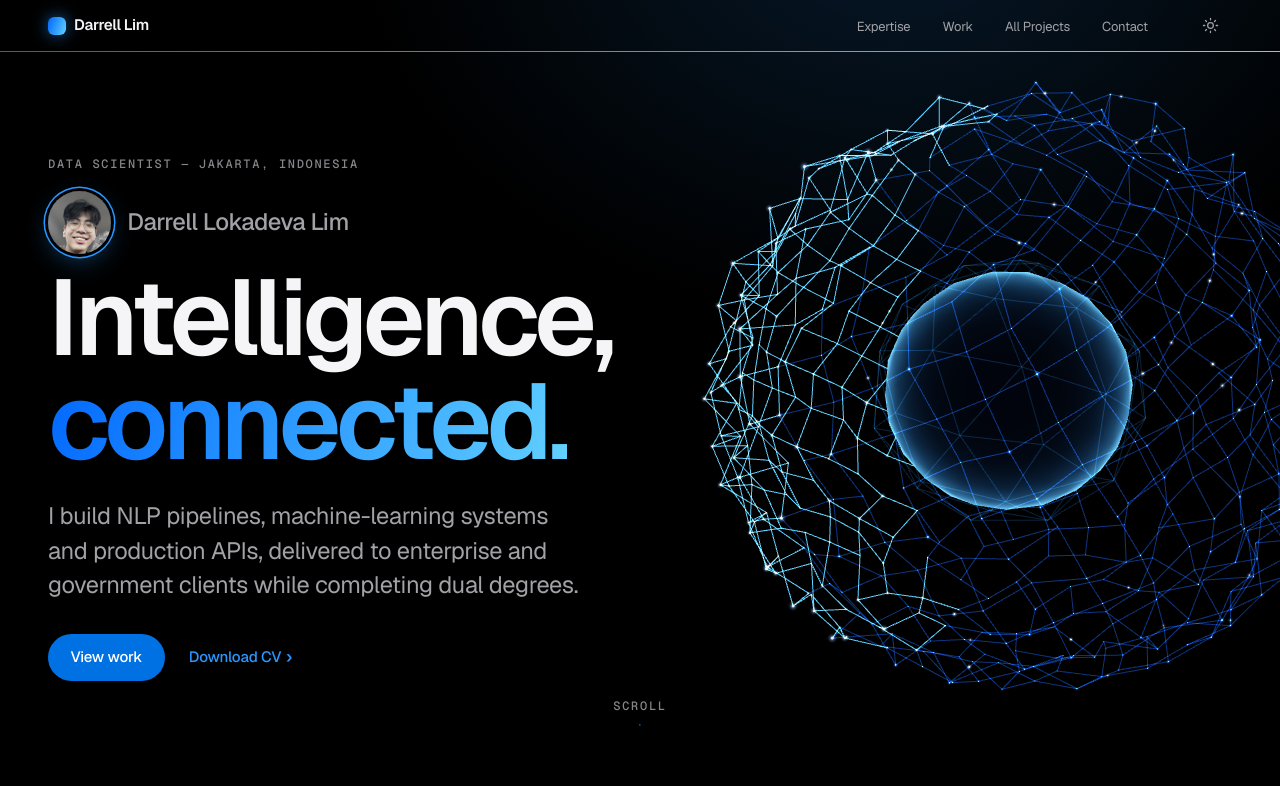
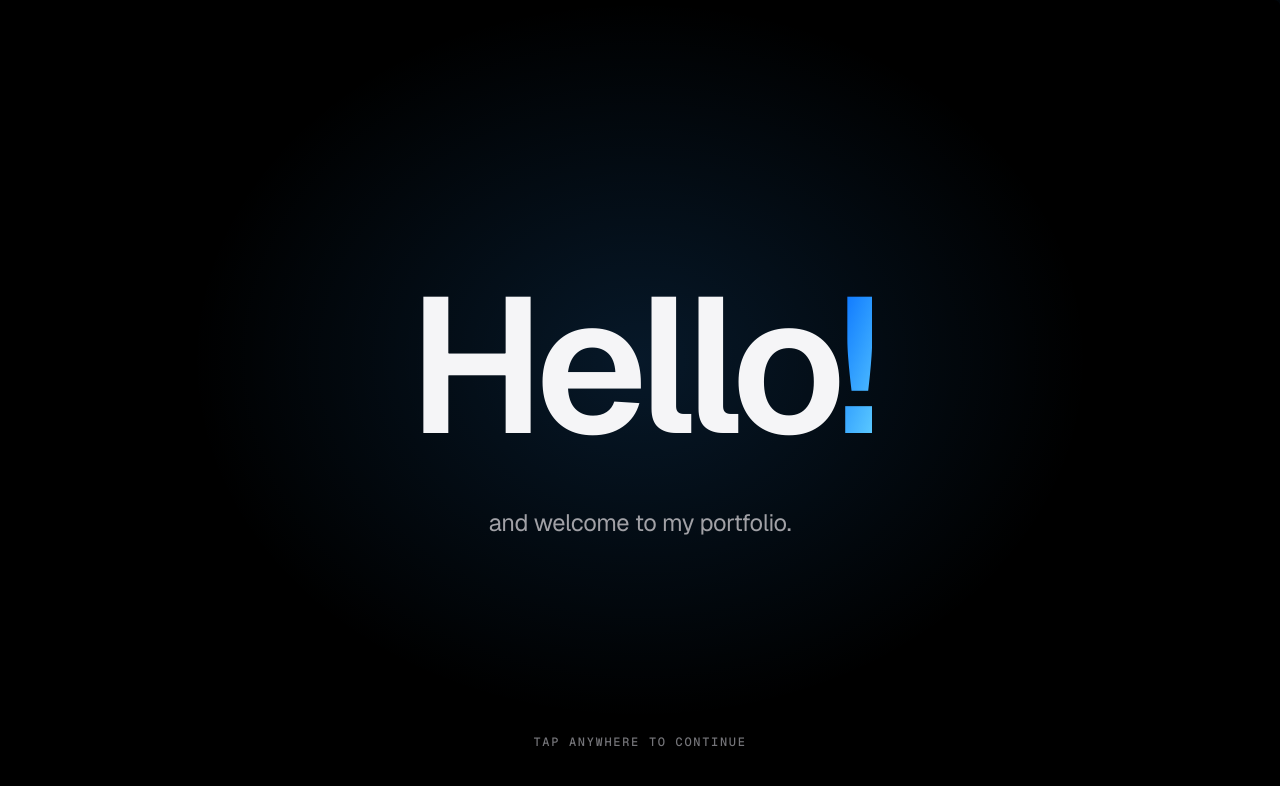
Before and after one commit to mdevx3/mdevx3.github.io, a website with bundled scripts: page index.html in a window 1280 px wide. Shown: the top 786 px of the page. Built offline with nearby package versions, Linux system fonts and the light colour scheme; animation ran at ten frames a second.

Commit message:
hello page feature

```diff
--- /dev/null
+++ b/assets/css/components/intro.css
@@ -0,0 +1,56 @@
+/* =============================================
+   INTRO / GREETING SCREEN  (index.html)
+   Full-screen "Hello!" shown once per session before the portfolio.
+   Visible only while <html> has .show-intro (set by the inline <head>
+   script, so the page never flashes first). intro.js animates it in,
+   waits for a tap/click/key, then lifts it away like a curtain and removes it.
+   ============================================= */
+.intro { display: none; }
+.show-intro .intro {
+  position: fixed;
+  inset: 0;
+  z-index: calc(var(--z-overlay) + 10);
+  display: grid;
+  place-items: center;
+  padding: var(--gutter);
+  background:
+    radial-gradient(50vmax 40vmax at 50% 45%, var(--spot-color), transparent 70%),
+    var(--bg);
+  cursor: pointer;
+  outline: none;
+  -webkit-tap-highlight-color: transparent;
+}
+.show-intro { overflow: hidden; } /* no scrolling behind the greeting */
+
+.intro-content { text-align: center; }
+.intro-hello {
+  font-size: clamp(4.5rem, 2rem + 13vw, 12rem);
+  font-weight: 600;
+  line-height: 1;
+  letter-spacing: -0.055em;
+}
+/* Mask so letters rise up from behind an invisible baseline */
+.intro-mask { display: inline-block; overflow: hidden; padding: 0.06em 0.08em 0.14em; vertical-align: top; }
+.intro-word { display: inline-block; }
+.intro-char { display: inline-block; will-change: transform; }
+.intro-char:last-child { background: var(--gradient); -webkit-background-clip: text; background-clip: text; -webkit-text-fill-color: transparent; }
+
+.intro-sub {
+  margin-top: var(--space-4);
+  font-size: var(--fs-lead);
+  letter-spacing: -0.015em;
+  color: var(--text-2);
+}
+
+.intro-hint {
+  position: absolute;
+  left: 0; right: 0;
+  bottom: max(var(--space-7), env(safe-area-inset-bottom));
+  text-align: center;
+  color: var(--text-3);
+}
+.intro-hint.is-shown { animation: intro-breathe 2.4s var(--ease-in-out) infinite; }
+@keyframes intro-breathe {
+  0%, 100% { opacity: 0.5; }
+  50% { opacity: 1; }
+}
--- a/assets/css/main.css
+++ b/assets/css/main.css
@@ -7,6 +7,7 @@
 @import url('base.css');
 
 @import url('components/scene.css');
+@import url('components/intro.css');
 @import url('components/button.css');
 @import url('components/section.css');
 @import url('components/nav.css');
--- /dev/null
+++ b/assets/js/components/intro.js
@@ -0,0 +1,71 @@
+/* =============================================
+   INTRO / GREETING SCREEN
+   1. "Hello!" rises in letter by letter
+   2. "and welcome to my portfolio." follows underneath
+   3. A faint hint invites a tap/click; any tap, click, Enter, Space or Esc
+      fades the screen away to reveal the portfolio.
+   Shown once per browser-tab session (sessionStorage 'intro-seen') and never
+   for #section links: that decision is made by the inline <head> script,
+   which adds html.show-intro before first paint.
+   ============================================= */
+import { animate, stagger, prefersReducedMotion, hasFinePointer, EASE_OUT } from '../lib/motion.js';
+
+const SEEN_KEY = 'intro-seen';
+
+/** @param {HTMLElement} intro the .intro overlay */
+export function initIntro(intro) {
+  const root = document.documentElement;
+  if (!root.classList.contains('show-intro')) { intro.remove(); return; }
+
+  const reduced = prefersReducedMotion();
+  const word = intro.querySelector('.intro-word');
+  const sub = intro.querySelector('.intro-sub');
+  const hint = intro.querySelector('.intro-hint');
+  const content = intro.querySelector('.intro-content');
+  const behind = [...document.querySelectorAll('body > :not(.intro):not(script)')];
+
+  // Split "Hello!" into letters so they can rise one after another
+  word.innerHTML = [...word.textContent].map((c) => `<span class="intro-char" aria-hidden="true">${c}</span>`).join('');
+  hint.textContent = hasFinePointer() ? 'Click anywhere or press Enter to continue' : 'Tap anywhere to continue';
+
+  intro.hidden = false;
+  behind.forEach((el) => { el.inert = true; }); // the page behind can't be focused or clicked
+  intro.focus({ preventScroll: true });
+
+  /* ----- Entrance ----- */
+  if (reduced) {
+    hint.classList.add('is-shown');
+  } else {
+    animate(intro.querySelectorAll('.intro-char'), { y: ['115%', '0%'] }, { duration: 1, delay: stagger(0.07, { startDelay: 0.2 }), ease: EASE_OUT });
+    animate(sub, { opacity: [0, 1], y: [24, 0], filter: ['blur(6px)', 'blur(0px)'] }, { duration: 1, delay: 0.85, ease: EASE_OUT });
+    animate(hint, { opacity: [0, 0.5] }, { duration: 0.8, delay: 1.9 }).then(() => hint.classList.add('is-shown'));
+  }
+
+  /* ----- Exit ----- */
+  let leaving = false;
+  function proceed() {
+    if (leaving) return;
+    leaving = true;
+    try { sessionStorage.setItem(SEEN_KEY, '1'); } catch { /* private mode: shows again next load */ }
+    const finish = () => {
+      root.classList.remove('show-intro');
+      behind.forEach((el) => { el.inert = false; });
+      intro.remove();
+      document.removeEventListener('keydown', onKey);
+      window.dispatchEvent(new Event('resize')); // let the 3D scene and scroll maps re-measure
+    };
+    if (reduced) { finish(); return; }
+    // Curtain: the opaque screen lifts away upward, revealing the portfolio from
+    // below (no cross-fade, so "Hello!" never ghosts over the hero text)
+    hint.classList.remove('is-shown');
+    animate(hint, { opacity: 0 }, { duration: 0.25 });
+    animate(content, { y: [0, -60], opacity: [1, 0.4] }, { duration: 0.9, ease: [0.76, 0, 0.24, 1] });
+    animate(intro, { y: ['0%', '-100%'] }, { duration: 1, ease: [0.76, 0, 0.24, 1] }).then(finish);
+  }
+
+  const onKey = (e) => {
+    if (['Enter', ' ', 'Escape'].includes(e.key)) { e.preventDefault(); proceed(); }
+  };
+  intro.addEventListener('click', proceed);
+  document.addEventListener('keydown', onKey);
+}
--- a/assets/js/main.js
+++ b/assets/js/main.js
@@ -7,6 +7,7 @@
    The WebGL scene is imported lazily so text and interactions never wait
    for three.js to download.
    ============================================= */
+import { initIntro } from './components/intro.js';
 import { initNav, initFooter } from './components/site-chrome.js';
 import { initThemeToggle } from './components/theme.js';
 import { initReveal } from './components/reveal.js';
@@ -39,6 +40,7 @@ function mount(selector, init) {
 mount('#site-nav', initNav);
 mount('#site-footer', initFooter);
 mount('.theme-toggle', initThemeToggle);
+mount('.intro', initIntro); // greeting screen (home, once per session); after the nav so it can lock it
 
 // Page sections
 mount('.hero', initHero);
--- a/index.html
+++ b/index.html
@@ -16,14 +16,25 @@
   <meta name="theme-color" content="#000000">
   <link rel="icon" type="image/svg+xml" href="assets/img/favicon.svg">
   <!-- Applies the saved theme before first paint (dark by default) and flags that JS is available.
-       Failsafe: if main.js has not started within 4s, the `js` flag is dropped so no content stays hidden. -->
-  <script>(function(d){var t;try{t=localStorage.getItem('theme')}catch(e){}d.dataset.theme=t==='light'?'light':'dark';d.classList.add('js');setTimeout(function(){if(!d.classList.contains('js-ready'))d.classList.remove('js')},4000)})(document.documentElement)</script>
+       Failsafe: if main.js has not started within 4s, the `js` flag is dropped so no content stays hidden.
+       Home only: `show-intro` greets first-time visitors this session (skipped for #section links). -->
+  <script>(function(d){var t;try{t=localStorage.getItem('theme')}catch(e){}d.dataset.theme=t==='light'?'light':'dark';d.classList.add('js');if(!location.hash){try{if(!sessionStorage.getItem('intro-seen'))d.classList.add('show-intro')}catch(e){}}setTimeout(function(){if(!d.classList.contains('js-ready')){d.classList.remove('js');d.classList.remove('show-intro')}},4000)})(document.documentElement)</script>
   <link rel="preconnect" href="https://fonts.googleapis.com">
   <link rel="preconnect" href="https://fonts.gstatic.com" crossorigin>
   <link href="https://fonts.googleapis.com/css2?family=Geist:wght@300..700&family=Geist+Mono:wght@400..500&display=swap" rel="stylesheet">
   <link rel="stylesheet" href="assets/css/main.css">
 </head>
 <body data-page="home">
+
+  <!-- Greeting screen (assets/js/components/intro.js). Only displayed when the
+       <head> script sets html.show-intro; otherwise it is removed on load. -->
+  <div class="intro" role="dialog" aria-label="Welcome" tabindex="-1" hidden>
+    <div class="intro-content">
+      <p class="intro-hello" aria-label="Hello!"><span class="intro-mask"><span class="intro-word">Hello!</span></span></p>
+      <p class="intro-sub">and welcome to my portfolio.</p>
+    </div>
+    <p class="intro-hint label">Tap anywhere to continue</p>
+  </div>
 
   <!-- Navigation is rendered by assets/js/components/site-chrome.js -->
   <header class="nav" id="site-nav">
```
Also changed, not shown: design.md (+2 -0 lines).
